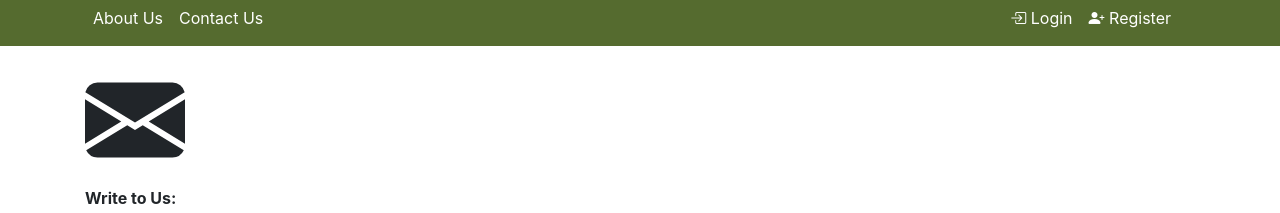
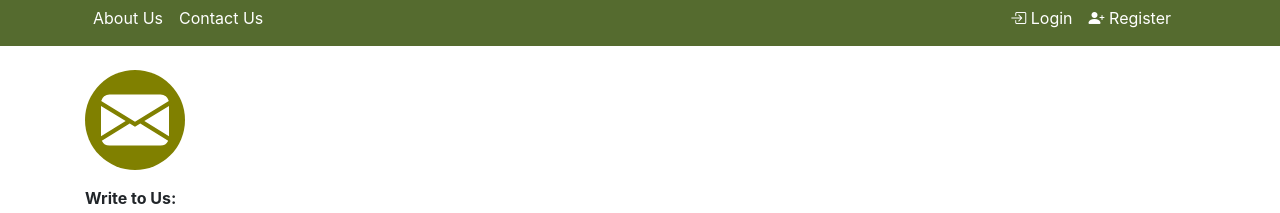
Before and after one commit to dibyendu-ganguly/OnlineVehicleLicense, an Angular app: page /contact in a window 1280 px wide. Shown: the part 181-394 px from the top of the page. Built offline with nearby package versions, Linux system fonts and the light colour scheme.

Commit message:
contact update

```diff
--- a/src/app/contact-page/contact-page.component.html
+++ b/src/app/contact-page/contact-page.component.html
@@ -1,8 +1,8 @@
     <!--Contact Section starts-->
     <section class="container my-4">
         <p>
-            <svg class="bi bi-alert-triangle bg-olive py-3 rounded-circle text-white" xmlns="http://www.w3.org/2000/svg"
-                width="100" height="100" fill="currentColor" class="bi bi-envelope-fill" viewBox="0 0 16 16">
+            <svg class="bi bi-envelope-fill bg-olive py-3 rounded-circle text-white" xmlns="http://www.w3.org/2000/svg"
+                width="100" height="100" fill="currentColor" viewBox="0 0 16 16">
                 <path
                     d="M.05 3.555A2 2 0 0 1 2 2h12a2 2 0 0 1 1.95 1.555L8 8.414.05 3.555zM0 4.697v7.104l5.803-3.558L0 4.697zM6.761 8.83l-6.57 4.027A2 2 0 0 0 2 14h12a2 2 0 0 0 1.808-1.144l-6.57-4.027L8 9.586l-1.239-.757zm3.436-.586L16 11.801V4.697l-5.803 3.546z" />
             </svg>
```
